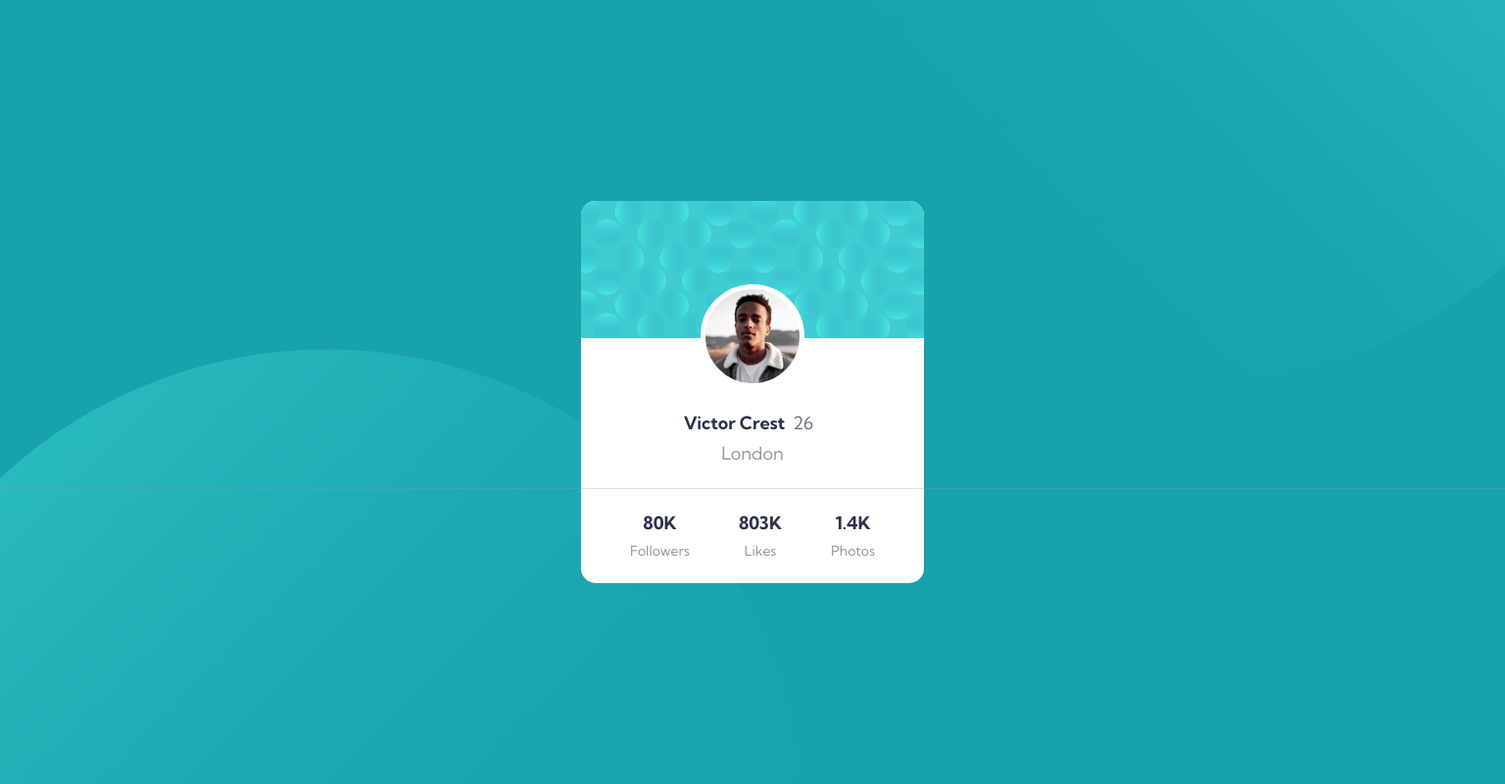
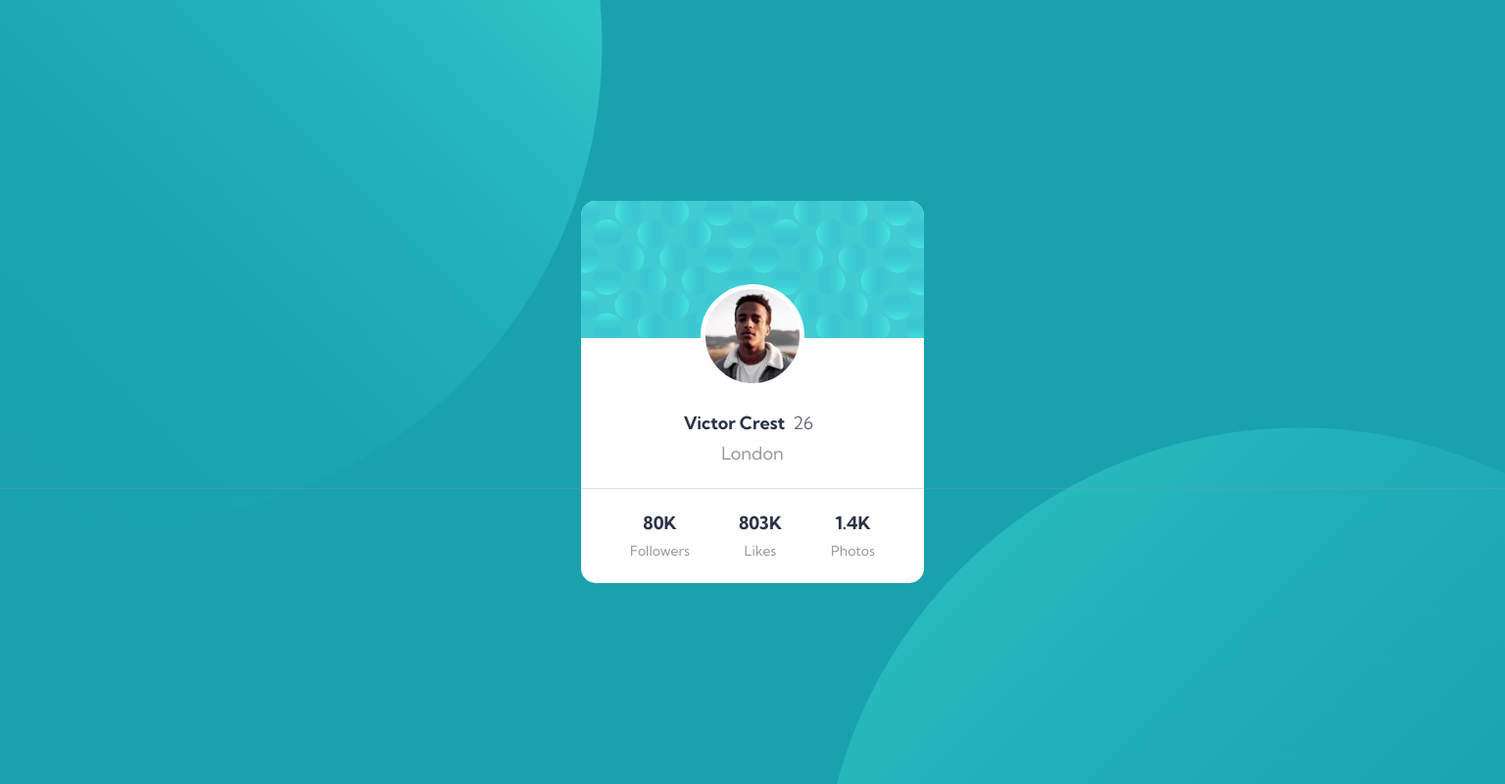
Before and after one commit to abdelilahelhaddad/profile-card-component, a plain HTML site: page index.html in a window 1536 px wide. Shown: the whole page at 98% size. Drawn offline with Linux system fonts and the light colour scheme.

Commit message:
:fire: :art: First Commit Desktop Layout :sparkles: :globe_with_meridians:

```diff
--- a/style.scss
+++ b/style.scss
@@ -111,3 +111,14 @@ body {
     }
   }
 }
+
+@media screen and (min-width:1440px) {
+  #main {
+    display: flex;
+    justify-content: center;
+    align-items: center;
+    height: 100vh;
+    background: url("./images/bg-pattern-top.svg") no-repeat -65% 250%/978px,
+      url("./images/bg-pattern-bottom.svg") no-repeat 150% -245%/978px;
+  }
+}
```
Also changed, not shown: style.css, 1 other file.
